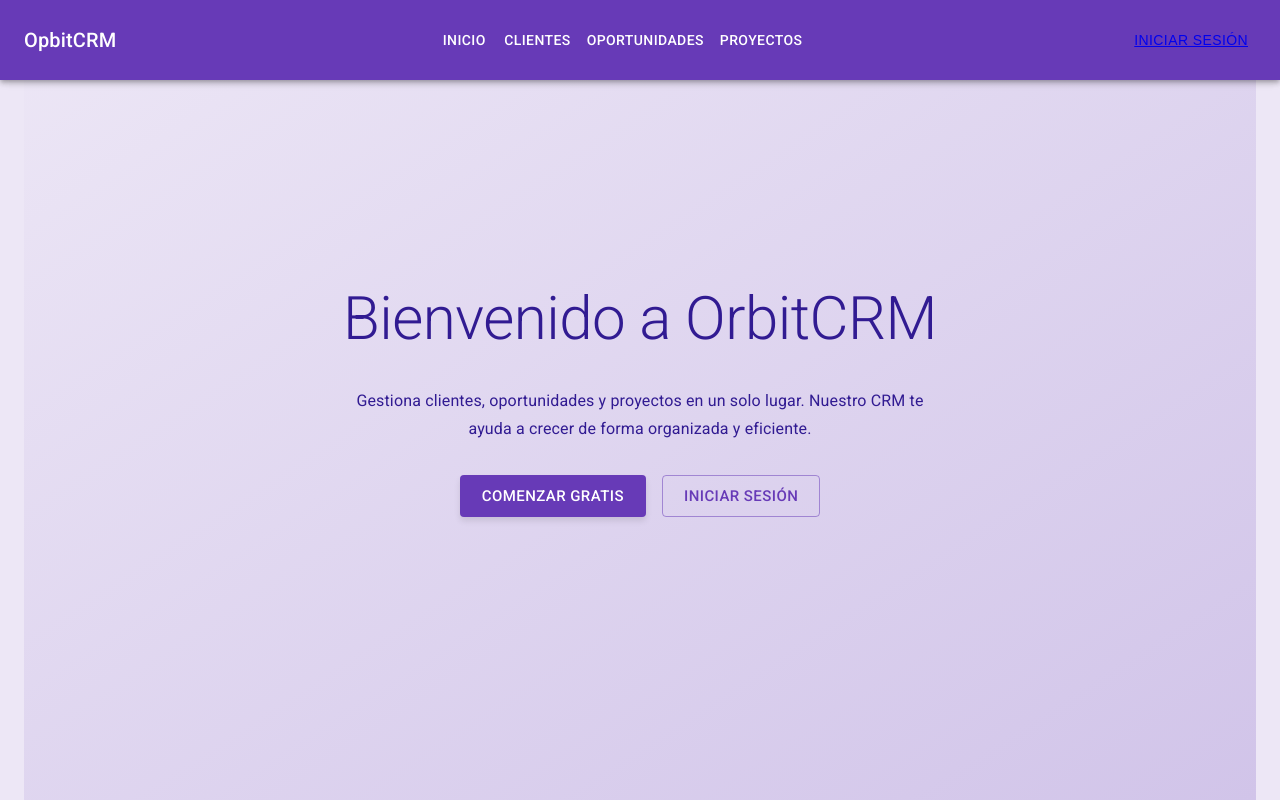
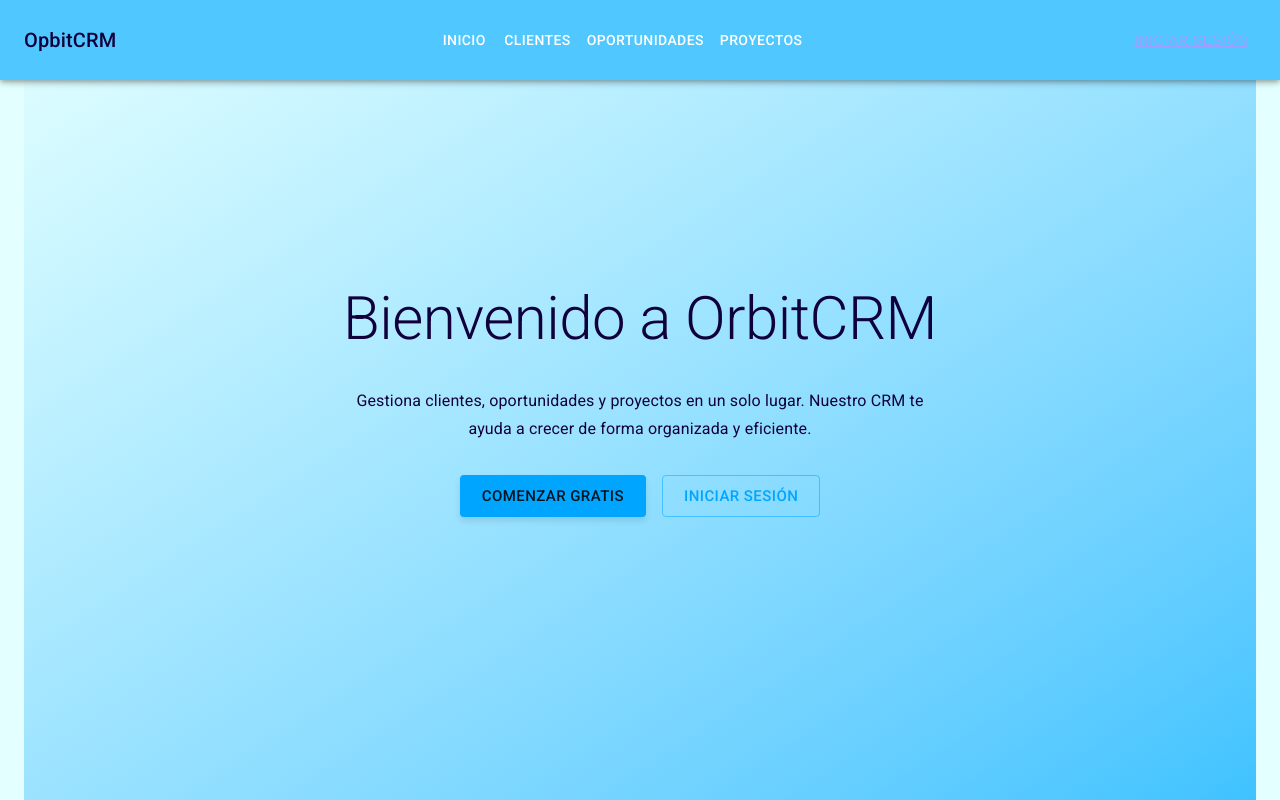
Before and after one commit to alelex10/frontend-CRM, a Next.js app: page / in a window 1280 px wide. Shown: the top 800 px of the page. Built offline with nearby package versions, Linux system fonts and the light colour scheme; a web font is replaced by a local one; what @mui/material-nextjs would draw is missing.

Commit message:
feat: Implement OKLCH color themes and layout adjustments
- Integrate OKLCH color schemes for light and dark themes.
- Adjust layout component to conditionally wrap children with ThemeRegistry.
- Refactor general theme styles for better organization.
- Update color palette references in theme files.

```diff
--- a/src/app/dashboard/layout.tsx
+++ b/src/app/dashboard/layout.tsx
@@ -6,6 +6,7 @@ import useMediaQuery from "@mui/material/useMediaQuery";
 import { AppBar } from "./components/app-bar/app-bar";
 import BottomNavigation from "@mui/material/BottomNavigation";
 import LabelBottomNavigation from "./components/bottom-navigation/bottom-navigation";
+import ThemeRegistry from "../theme-registry";
 
 interface Props {
 	children?: React.ReactNode;
@@ -37,9 +38,11 @@ const DashboardLayout = ({ children }: Props) => {
 	}
 	return (
 		<>
+			{/* <ThemeRegistry> */}
 			<AppBar open={false} />
 			{children}
 			<LabelBottomNavigation />
+			{/* </ThemeRegistry> */}
 		</>
 	);
 };
--- a/src/app/theme-registry.tsx
+++ b/src/app/theme-registry.tsx
@@ -2,7 +2,7 @@
 
 import { useState } from "react";
 import { ThemeProvider, CssBaseline, Button } from "@mui/material";
-import { darkTheme } from "./themes/theme-dark-mode";
+import { darkTheme, darkThemeOKLCH } from "./themes/theme-dark-mode";
 import { lightTheme, lightThemeOKLCH } from "./themes/theme-light-mode";
 
 export default function ThemeRegistry({ children }: { children: React.ReactNode }) {
@@ -12,7 +12,7 @@ export default function ThemeRegistry({ children }: { children: React.ReactNode
 	const toggleDarkMode = () => setDarkMode(!darkMode);
 
 	return (
-		<ThemeProvider theme={darkMode ? darkTheme : lightTheme}>
+		<ThemeProvider theme={darkMode ? darkThemeOKLCH : lightThemeOKLCH}>
 			<CssBaseline />
 			{children}
 			<Button onClick={toggleDarkMode}>{darkMode ? "☀️" : "🌙"}</Button>
--- /dev/null
+++ b/src/app/themes/colors.ts
@@ -0,0 +1,45 @@
+const hue = 250;
+
+/* Usar la paleta del video */
+export const colorsLight = {
+	color10: `oklch(99% .05 ${hue})`,
+	color9: `oklch(90% .1 ${hue})`,
+	color8: `oklch(80% .2 ${hue})`,
+	color7: `oklch(72% .25 ${hue})`,
+	color6: `oklch(67% .31 ${hue})`,
+	color5: `oklch(50% .27 ${hue})`,
+	color4: `oklch(35% .25 ${hue})`,
+	color3: `oklch(25% .2 ${hue})`,
+	color2: `oklch(13% .2 ${hue})`,
+	color1: `oklch(5% .2 ${hue})`,
+};
+
+export const colorsDark = {
+	color10: `oklch(99% .05 ${hue})`,
+	color9: `oklch(90% .1 ${hue})`,
+	color8: `oklch(80% .2 ${hue})`,
+	color7: `oklch(72% .25 ${hue})`,
+	color6: `oklch(67% .31 ${hue})`,
+	color5: `oklch(50% .27 ${hue})`,
+	color4: `oklch(35% .25 ${hue})`,
+	color3: `oklch(25% .2 ${hue})`,
+	color2: `oklch(13% .2 ${hue})`,
+	color1: `oklch(5% .2 ${hue})`,
+};
+
+export const deepPurple = {
+	"50": "#ede7f6",
+	"100": "#d1c4e9",
+	"200": "#b39ddb",
+	"300": "#9575cd",
+	"400": "#7e57c2",
+	"500": "#673ab7",
+	"600": "#5e35b1",
+	"700": "#512da8",
+	"800": "#4527a0",
+	"900": "#311b92",
+	A100: "#b388ff",
+	A200: "#838286ff",
+	A400: "#651fff",
+	A700: "#6200ea",
+};
--- a/src/app/themes/theme-dark-mode.ts
+++ b/src/app/themes/theme-dark-mode.ts
@@ -1,7 +1,9 @@
 import { createTheme } from "@mui/material/styles";
-import theme from "./theme-general";
+import { styleScrollbar } from "./theme-general";
+import { colorsDark } from "./colors";
 
-export const darkTheme = createTheme(theme, {
+
+export const darkTheme = createTheme({
 	cssVariables: { nativeColor: true },
 	palette: {
 		mode: "dark",
@@ -12,3 +14,38 @@ export const darkTheme = createTheme(theme, {
 		divider: "#334155",
 	},
 });
+
+export const darkThemeOKLCH = createTheme({
+	cssVariables: { nativeColor: true },
+	palette: {
+		mode: "light",
+		primary: {
+			main: colorsDark.color3, // Un púrpura intenso como principal
+			light: colorsDark.color8, // Un púrpura muy claro para variantes "light"
+			dark: colorsDark.color1, // Un púrpura oscuro para variantes "dark"
+		},
+		secondary: {
+			main: colorsDark.color5, // Un púrpura medio para secundario
+			light: colorsDark.color7, // Un púrpura claro para variante "light"
+			dark: colorsDark.color2, // Un púrpura más saturado para variante "dark"
+		},
+		background: {
+			default: colorsDark.color9, // Casi blanco para el fondo principal
+			paper: colorsDark.color8, // Blanco ligeramente teñido para elementos de "papel"
+		},
+		text: {
+			primary: colorsDark.color1, // Púrpura oscuro para texto principal
+			secondary: colorsDark.color4, // Púrpura brillante para texto secundario
+		},
+		divider: colorsDark.color7, // Púrpura claro para divisores
+	},
+	components: {
+		MuiCssBaseline: {
+			styleOverrides: {
+				html: {
+					...styleScrollbar(colorsDark),
+				},
+			},
+		},
+	},
+});
--- a/src/app/themes/theme-general.ts
+++ b/src/app/themes/theme-general.ts
@@ -3,15 +3,11 @@ import { createTheme } from "@mui/material/styles";
 
 const themeDefault = createTheme();
 
-const theme: Theme = createTheme({
-	components: {
-		MuiCssBaseline: {
-			styleOverrides: {
-				html: {
+export const styleScrollbar = (colors: any) => ({
 	//? COLOR DE FONDO
 	"&::-webkit-scrollbar, & *::-webkit-scrollbar": {
 		// .backgroundColor: "#2b2b2b",
-						backgroundColor: themeDefault.palette.background.default,
+		backgroundColor: colors.color10,
 	},
 	// "&::-webkit-scrollbar-track, & *::-webkit-scrollbar-track": {
 	//   backgroundColor: "#2b2b2b",
@@ -20,19 +16,13 @@ const theme: Theme = createTheme({
 		borderRadius: 0,
 		//? COLOR DE LA BARRA
 		// .backgroundColor: "#6b6b6b",
-						backgroundColor: themeDefault.palette.primary.main,
+		backgroundColor: colors.color5,
 		//? COLOR DEL BORDE DE LA BARRA
 		// .border: "3px solid #2b2b2b",
-						border: `0px solid ${themeDefault.palette.background.default}`,
+		border: `0px solid ${colors.color10}`,
 	},
 	//? COLOR DEL HOVER
 	"&::-webkit-scrollbar-thumb:hover, & *::-webkit-scrollbar-thumb:hover": {
-						backgroundColor: themeDefault.palette.primary.dark,
-					},
-				},
-			},
-		},
+		backgroundColor: colors.color7,
 	},
 });
-
-export default theme;
--- a/src/app/themes/theme-light-mode.ts
+++ b/src/app/themes/theme-light-mode.ts
@@ -1,38 +1,17 @@
 import { createTheme, useTheme } from "@mui/material/styles";
-import theme from "./theme-general";
+import { styleScrollbar } from "./theme-general";
+import { colorsLight, deepPurple } from "./colors";
 
-const hue = 290;
-
-/* Usar la paleta del video */
-const colors = {
-	color1: `oklch(0.299 0.198 ${hue})`,
-	color2: `oklch(0.381 0.252 ${hue})`,
-	color3: `oklch(0.462 0.300 ${hue})`,
-	color4: `oklch(0.543 0.247 ${hue})`,
-	color5: `oklch(0.625 0.197 ${hue})`,
-	color6: `oklch(0.706 0.149 ${hue})`,
-	color7: `oklch(0.787 0.105 ${hue})`,
-	color8: `oklch(0.869 0.063 ${hue})`,
-	color9: `oklch(0.950 0.023 ${hue})`,
-};
-
-const deepPurple = {
-	"50": "#ede7f6",
-	"100": "#d1c4e9",
-	"200": "#b39ddb",
-	"300": "#9575cd",
-	"400": "#7e57c2",
-	"500": "#673ab7",
-	"600": "#5e35b1",
-	"700": "#512da8",
-	"800": "#4527a0",
-	"900": "#311b92",
-	A100: "#b388ff",
-	A200: "#838286ff",
-	A400: "#651fff",
-	A700: "#6200ea",
-};
-export const lightTheme = createTheme(theme, {
+export const lightTheme = createTheme({
+	components: {
+		MuiCssBaseline: {
+			styleOverrides: {
+				html: {
+					...styleScrollbar(colorsLight),
+				},
+			},
+		},
+	},
 	cssVariables: { nativeColor: true },
 	palette: {
 		mode: "light",
@@ -43,28 +22,39 @@ export const lightTheme = createTheme(theme, {
 		divider: deepPurple["200"],
 	},
 });
-export const lightThemeOKLCH = createTheme(theme, {
+
+export const lightThemeOKLCH = createTheme({
 	cssVariables: { nativeColor: true },
 	palette: {
-		mode: "light",
+		mode: "dark",
 		primary: {
-			main: colors.color3, // Un púrpura intenso como principal
-			light: colors.color8, // Un púrpura muy claro para variantes "light"
-			dark: colors.color1, // Un púrpura oscuro para variantes "dark"
+			main: colorsLight.color7,
+			light: colorsLight.color2,
+			dark: colorsLight.color10,
 		},
 		secondary: {
-			main: colors.color5, // Un púrpura medio para secundario
-			light: colors.color7, // Un púrpura claro para variante "light"
-			dark: colors.color2, // Un púrpura más saturado para variante "dark"
+			main: colorsLight.color5,
+			light: colorsLight.color6,
+			dark: colorsLight.color9,
 		},
 		background: {
-			default: colors.color9, // Casi blanco para el fondo principal
-			paper: colors.color8, // Blanco ligeramente teñido para elementos de "papel"
+			default: colorsLight.color10,
+			paper: colorsLight.color8,
 		},
 		text: {
-			primary: colors.color1, // Púrpura oscuro para texto principal
-			secondary: colors.color4, // Púrpura brillante para texto secundario
+			primary: colorsLight.color1,
+			secondary: colorsLight.color4,
 		},
-		divider: colors.color7, // Púrpura claro para divisores
+		divider: colorsLight.color7,
+	},
+
+	components: {
+		MuiCssBaseline: {
+			styleOverrides: {
+				html: {
+					...styleScrollbar(colorsLight),
+				},
+			},
+		},
 	},
 });
```
Lines whose indentation alone changed are shown as unchanged.
